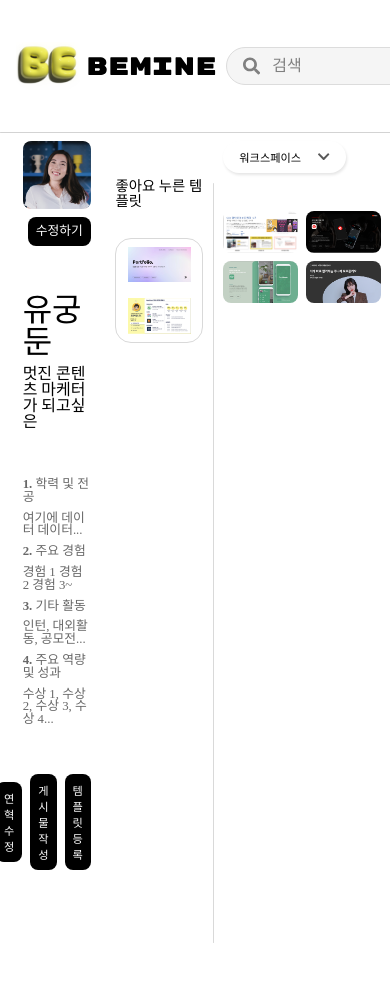
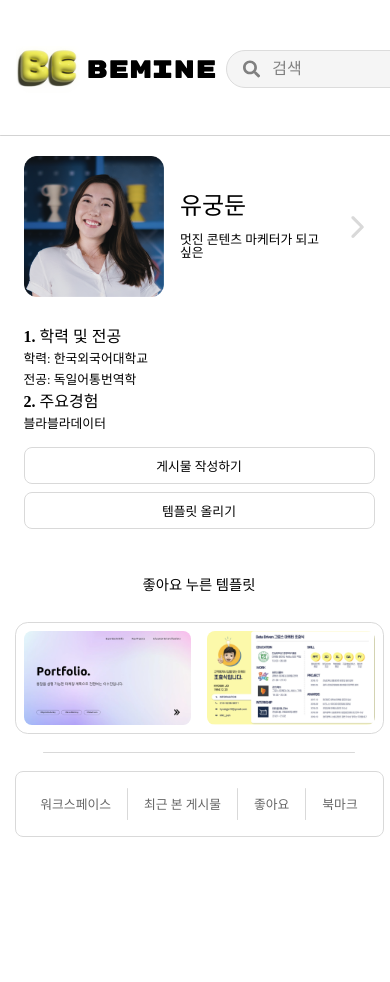
Before and after one commit to BEMINE-UMC/Client, a React (Vite) app: page /my in a window 390 px wide. Shown: the top 982 px of the page. After the commit the page ends 844 px from the top, so only its background shows below. Built offline with nearby package versions, Linux system fonts and the light colour scheme.

Commit message:
feat: MyPage 모바일/태블릿 반응형 UI 추가

```diff
--- a/package.json
+++ b/package.json
@@ -31,6 +31,7 @@
     "react-pdf": "^9.2.1",
     "react-quill": "^2.0.0",
     "react-redux": "^9.2.0",
+    "react-responsive": "^10.0.0",
     "react-router-dom": "^7.1.1",
     "redux": "^5.0.1",
     "styled-components": "^6.1.13",
--- a/src/pages/mine/MyPage.tsx
+++ b/src/pages/mine/MyPage.tsx
@@ -1,20 +1,64 @@
-// 마이페이지 메인 UI, 나영 작업 공간
+import styled from "styled-components";
+import { useMediaQuery } from "react-responsive";
 import CustomRow from "./components/CustomRow";
 import CustomDivider from "./components/CustomDivider";
 
 import Profile from "./main_component/Profile";
+import MobileProfile from "./for_mobile/main_component/mobile_profile";
 import Likes from "./main_component/Likes";
 import Workspace from "./main_component/Workspace";
+import MobileWorkspace from "./for_mobile/main_component/mobile_workspace";
+
+// Styled-component를 사용해 반응형 디자인 적용
+const ResponsiveRow = styled(CustomRow)`
+  width: 100vw;
+  height: auto;
+  align-items: center;
+  justify-content: center;
+  padding: 0.5rem;
+  flex-direction: row;
+
+  @media (max-width: 1024px) {
+    flex-direction: column;
+    align-items: center;
+  }
+
+  @media (max-width: 768px) {
+    flex-direction: column;
+    align-items: center;
+    padding: 0.25rem;
+  }
+`;
+
+const ResponsiveDivider = styled(CustomDivider)`
+  width: 0.5px;
+  height: 90vh;
+  background-color: #d9d9d9;
+
+  @media (max-width: 1024px) {
+    width: 90%;
+    height: 0.5px;
+    margin: 1rem 0;
+  }
+
+  @media (max-width: 768px) {
+    width: 80%;
+    height: 0.5px;
+    margin: 0.5rem 0;
+  }
+`;
 
 const MyPage = () => {
+    const isTabletOrMobile = useMediaQuery({ maxWidth: 1024 });
+
     return (
-        <CustomRow $width="100vw" $height="auto" $alignitems="center" $justifycontent="center" $padding="0.5rem">
-            <Profile />
+        <ResponsiveRow>
+            {isTabletOrMobile ? <MobileProfile /> : <Profile />}
             <Likes />
-            <CustomDivider $width="0.5px" $height="90vh" $backgroundcolor="#D9D9D9" />
-            <Workspace />
-        </CustomRow>
+            <ResponsiveDivider />
+            {isTabletOrMobile ? <MobileWorkspace /> : <Workspace />}
+        </ResponsiveRow>
     );
-}
+};
 
 export default MyPage;
--- /dev/null
+++ b/src/pages/mine/for_mobile/main_component/mobile_profile.tsx
@@ -0,0 +1,48 @@
+import { IoIosArrowForward } from "react-icons/io";
+import mockProfileImg from '../../../../assets/images/mockData/mockData_mine_ProfileImg.png';
+import { useNavigate } from "react-router-dom";
+
+import StyledImg from "../../components/StyledImg";
+import CustomRow from "../../components/CustomRow";
+import CustomFont from "../../components/CustomFont";
+import CustomColumn from "../../components/CustomColumn";
+import CustomButton from "../../components/CustomButton";
+
+const MobileProfile = () => {
+	const navigate = useNavigate();
+
+	const template = () => { navigate('/writetemplatepage'); }
+	const content = () => { navigate('/writecontentpage'); }
+
+	return (
+		<CustomColumn $width="90%" $height="auto" $alignitems="center" $justifycontent="center" $gap="1rem">
+			<CustomRow $width="100%" $height="auto" $padding="1rem" $gap="1rem">
+				<StyledImg src={mockProfileImg} $width="40%" $height="40%" />
+				<CustomColumn $width="60%" $height="auto" $gap="1rem" $alignitems="flex-start" $justifycontent="center">
+					<CustomFont $font="1.5rem" $color="black" $fontweight="bold">유궁둔</CustomFont>
+					<CustomFont $font="0.8rem" $color="black" $fontweight="bold">멋진 콘텐츠 마케터가 되고싶은</CustomFont>
+				</CustomColumn>
+				<IoIosArrowForward style={{ fontSize: '3rem', color: '#D9D9D9' }} />
+			</CustomRow>
+
+			<CustomColumn $width="100%" $height="auto" $gap="0.5rem" $alignitems="flex-start" $justifycontent="center">
+				<CustomFont $font="1rem" $color="black" $fontweight="bold">1. 학력 및 전공</CustomFont>
+				<CustomFont $font="0.8rem" $color="black">학력: 한국외국어대학교</CustomFont>
+				<CustomFont $font="0.8rem" $color="black">전공: 독일어통번역학</CustomFont>
+				<CustomFont $font="1rem" $color="black" $fontweight="bold">2. 주요경험</CustomFont>
+				<CustomFont $font="0.8rem" $color="black">블라블라데이터</CustomFont>
+			</CustomColumn>
+
+			<CustomColumn $width="100%" $height="auto" $gap="0.5rem" $alignitems="center" $justifycontent="center">
+				<CustomButton $width='100%' $height='auto' $padding="0.5rem" $backgroundColor="transparent" $border="1px solid #D9D9D9" onClick={content}>
+					<CustomFont $color="black" $font="0.8rem" $fontweight="bold">게시물 작성하기</CustomFont>
+				</CustomButton>
+				<CustomButton $width='100%' $height='auto' $padding="0.5rem" $backgroundColor="transparent" $border="1px solid #D9D9D9" onClick={template}>
+					<CustomFont $color="black" $font="0.8rem" $fontweight="bold">템플릿 올리기</CustomFont>
+				</CustomButton>
+			</CustomColumn>
+		</CustomColumn>
+	);
+};
+
+export default MobileProfile;
--- /dev/null
+++ b/src/pages/mine/for_mobile/main_component/mobile_workspace.tsx
@@ -0,0 +1,34 @@
+import CustomBox from "../../components/CustomBox";
+import CustomButton from "../../components/CustomButton";
+import CustomRow from "../../components/CustomRow";
+import CustomDivider from "../../components/CustomDivider";
+import CustomFont from "../../components/CustomFont";
+
+const MobileWorkspace = () => {
+	return (
+		<CustomBox $width="90%" $alignitems="center" $justifycontent="center" $height="auto" $padding="1rem 0.5rem" $border="1px solid #D9D9D9" $backgroundcolor="white">
+			<CustomRow $width="100%" $gap="1rem">
+				<CustomButton $backgroundColor="transparent" $width='auto' $height='auto' $padding="0">
+					<CustomFont $color="#666666" $fontweight="bold">워크스페이스</CustomFont>
+				</CustomButton>
+				<CustomDivider $backgroundcolor="#D9D9D9" $width="1px" $height="2rem" />
+
+				<CustomButton $backgroundColor="transparent" $width='auto' $height='auto' $padding="0">
+					<CustomFont $color="#666666" $fontweight="bold">최근 본 게시물</CustomFont>
+				</CustomButton>
+				<CustomDivider $backgroundcolor="#D9D9D9" $width="1px" $height="2rem" />
+
+				<CustomButton $backgroundColor="transparent" $width='auto' $height='auto' $padding="0">
+					<CustomFont $color="#666666" $fontweight="bold">좋아요</CustomFont>
+				</CustomButton>
+				<CustomDivider $backgroundcolor="#D9D9D9" $width="1px" $height="2rem" />
+
+				<CustomButton $backgroundColor="transparent" $width='auto' $height='auto' $padding="0">
+					<CustomFont $color="#666666" $fontweight="bold">북마크</CustomFont>
+				</CustomButton>
+			</CustomRow>
+		</CustomBox>
+	);
+};
+
+export default MobileWorkspace;
--- a/src/pages/mine/main_component/Likes.tsx
+++ b/src/pages/mine/main_component/Likes.tsx
@@ -1,3 +1,4 @@
+import styled from "styled-components";
 import { useNavigate } from "react-router-dom";
 import CustomColumn from "../components/CustomColumn";
 import CustomFont from "../components/CustomFont";
@@ -5,32 +6,92 @@
 import StyledImg from "../components/StyledImg";
 import CustomButton from "../components/CustomButton";
 
-// 마이페이지의 좋아요 누른 컴포넌트, 나영 담당
-
 import mockDataLikes1 from '../../../assets/images/mockData/mockData_mine_Likes_1.png';
 import mockDataLikes2 from '../../../assets/images/mockData/mockData_mine_Likes_2.png';
 
 const mockDataLikes = [mockDataLikes1, mockDataLikes2];
 
+// Styled-components for responsiveness
+const ResponsiveColumn = styled(CustomColumn)`
+  width: 25%;
+  min-height: 100vh;
+  align-items: center;
+  justify-content: flex-start;
+
+  @media (max-width: 1024px) {
+    width: 80%;
+    min-height: auto;
+  }
+
+  @media (max-width: 768px) {
+    width: 90%;
+    min-height: auto;
+  }
+`;
+
+const ResponsiveImg = styled(StyledImg)`
+  width: 100%;
+
+  @media (max-width: 768px) {
+    border-radius: 0.5rem;
+  }
+`;
+
+const ResponsiveBox = styled(CustomBox)`
+  display: grid;
+  grid-template-columns: 1fr; /* 기본적으로 한 줄 */
+  gap: 1rem;
+  width: 80%;
+  height: auto;
+  padding: 0.5rem;
+  background-color: transparent;
+  border: 1.5px solid #d9d9d9;
+  align-items: center;
+  justify-content: center;
+  border-radius: 1rem;
+
+  @media (max-width: 1024px) {
+    width: 90%;
+    grid-template-columns: repeat(2, 1fr); /* 태블릿에서는 2열 */
+  }
+
+  @media (max-width: 768px) {
+    width: 100%;
+    grid-template-columns: repeat(2, 1fr); /* 모바일에서도 2열 */
+    border-radius: 0.8rem;
+  }
+`;
+
 const Likes = () => {
 	const navigate = useNavigate();
-	const GoLikesTemplate = () => { navigate('/my'); } // 실제 경로로 나중에 바꾸기 - 좋아요 누른 게시물 버튼
+	const GoLikesTemplate = () => {
+		navigate('/my'); // 실제 경로로 나중에 바꾸기 - 좋아요 누른 게시물 버튼
+	};
 
 	return (
-		<CustomColumn $width="25%" $minHeight="100vh" $alignitems="center" $justifycontent="flex-start">
+		<ResponsiveColumn>
 			<CustomColumn $height="1vh"></CustomColumn>
-			<CustomFont $color="black" $font="0.9rem" $fontweight="bold">좋아요 누른 템플릿</CustomFont>
+			<CustomFont $color="black" $font="0.9rem" $fontweight="bold">
+				좋아요 누른 템플릿
+			</CustomFont>
 
-			<CustomBox $flexdirection="column" $width="80%" $height="auto" $padding="0.5rem" $backgroundcolor="transparent" $border="1.5px solid #D9D9D9"
-				$alignitems="center" $justifycontent="center" $borderradius="1rem">
+			<ResponsiveBox>
 				{mockDataLikes.map((src, index) => (
-					<CustomButton key={index} $width='90%' $height='auto' $padding='0' $backgroundColor='transparent' onClick={GoLikesTemplate}>
-						<StyledImg src={src} $width="100%" />
+					<CustomButton
+						key={index}
+						$width="100%" /* 그리드 아이템이 가로 영역을 채우도록 설정 */
+						$height="auto"
+						$padding="0"
+						$backgroundColor="transparent"
+						onClick={GoLikesTemplate}
+					>
+						<ResponsiveImg src={src} />
 					</CustomButton>
 				))}
-			</CustomBox>
-		</CustomColumn>
+			</ResponsiveBox>
+		</ResponsiveColumn>
 	);
-}
+};
+
 
 export default Likes;
--- a/src/pages/mine/main_component/Profile.tsx
+++ b/src/pages/mine/main_component/Profile.tsx
@@ -8,9 +8,76 @@
 import StyledImg from "../components/StyledImg";
 import CustomButton from "../components/CustomButton";
 import CustomInput from "../components/CustomInput";
-import Modal from "../components/Modal";
+// import Modal from "../components/Modal";
+import styled from "styled-components";
 
 import mockProfileImg from '../../../assets/images/mockData/mockData_mine_ProfileImg.png';
+
+const ResponsiveColumn = styled(CustomColumn)`
+  width: 25%;
+  min-height: 100vh;
+  align-items: center;
+  justify-content: flex-start;
+  gap: 3rem;
+
+  @media (max-width: 1024px) {
+    width: 80%;
+    min-height: auto;
+    gap: 2rem;
+  }
+
+  @media (max-width: 768px) {
+    width: 90%;
+    min-height: auto;
+    gap: 1.5rem;
+  }
+`;
+
+const ResponsiveInnerColumn = styled(CustomColumn)`
+  width: 70%;
+  height: auto;
+  align-items: flex-start;
+  justify-content: center;
+  gap: 0.5rem;
+
+  @media (max-width: 1024px) {
+    width: 90%;
+    gap: 0.4rem;
+  }
+
+  @media (max-width: 768px) {
+    width: 100%;
+    gap: 0.3rem;
+  }
+`;
+
+const ResponsiveImg = styled(StyledImg)`
+  width: 100%;
+  border-radius: 0.5rem;
+
+  @media (max-width: 768px) {
+    border-radius: 0.3rem;
+  }
+`;
+
+const ResponsiveButtonRow = styled(CustomRow)`
+  width: 70%;
+  height: auto;
+  align-items: center;
+  justify-content: flex-end;
+  gap: 0.5rem;
+
+  @media (max-width: 1024px) {
+    width: 90%;
+    gap: 0.4rem;
+  }
+
+  @media (max-width: 768px) {
+    width: 100%;
+    justify-content: space-between;
+    gap: 0.3rem;
+  }
+`;
 
 const initialProfileData = {
 	name: "유궁둔",
@@ -86,82 +153,63 @@
 	};
 
 	return (
-		<CustomColumn $width="25%" $minHeight="100vh" $alignitems="center" $justifycontent="flex-start" $gap="3rem">
-			<CustomColumn $width="70%" $height="auto" $alignitems="flex-start" $justifycontent="center" $gap="0.5rem">
-				<StyledImg src={profileImage} $width="100%" $borderradius="0.5rem" />
+		<ResponsiveColumn>
+			<ResponsiveInnerColumn>
+				<ResponsiveImg src={profileImage} />
 				<CustomRow $width="100%" $justifycontent="flex-end">
-					<CustomButton as="label" $backgroundColor="black" $padding="0.5rem" $width='auto' $height='auto'>
+					<CustomButton as="label" $backgroundColor="black" $padding="0.5rem" $width="auto" $height="auto">
 						<CustomFont $color="white" $fontweight="bold">수정하기</CustomFont>
-						<input type="file" onChange={handleImageUpload} style={{ display: 'none' }} />
+						<input type="file" onChange={handleImageUpload} style={{ display: "none" }} />
 					</CustomButton>
 				</CustomRow>
-			</CustomColumn>
+			</ResponsiveInnerColumn>
 
-			<CustomColumn $width="70%" $height="auto" $alignitems="flex-start" $justifycontent="center" $gap="0.5rem">
+			<ResponsiveInnerColumn>
 				<CustomFont $color="black" $font="2rem" $fontweight="bold">{profileData.name}</CustomFont>
 				<CustomFont $color="black" $font="1rem" $fontweight="bold">{profileData.tagline}</CustomFont>
-			</CustomColumn>
+			</ResponsiveInnerColumn>
 
-			<CustomColumn $width="70%" $height="auto" $alignitems="flex-start" $justifycontent="center" $gap="0.5rem">
-				{isEditing ? (
-					tempData.sections.map((section, index) => (
+			<ResponsiveInnerColumn>
+				{isEditing
+					? tempData.sections.map((section, index) => (
 						<>
-							<CustomInput key={`title-${index}`} value={section.title} onChange={(e) => handleInputChange(index, 'title', e.target.value)} placeholder={`${section.title}`} />
-							<CustomInput key={`content-${index}`} value={section.content} onChange={(e) => handleInputChange(index, 'content', e.target.value)} placeholder={`${section.content}`} />
+							<CustomInput key={`title-${index}`} value={section.title} onChange={(e) => handleInputChange(index, "title", e.target.value)} placeholder={`${section.title}`} />
+							<CustomInput key={`content-${index}`} value={section.content} onChange={(e) => handleInputChange(index, "content", e.target.value)} placeholder={`${section.content}`} />
 						</>
 					))
-				) : (
-					profileData.sections.map((section, index) => (
+					: profileData.sections.map((section, index) => (
 						<>
 							<CustomFont key={`title-${index}`} $color="#686868" $font="0.8rem" $fontweight="bold">{section.title}</CustomFont>
 							<CustomFont key={`content-${index}`} $color="#686868" $font="0.8rem">{section.content}</CustomFont>
 						</>
-					))
-				)}
-			</CustomColumn>
+					))}
+			</ResponsiveInnerColumn>
 
-			<CustomRow $width="70%" $height="auto" $alignitems="center" $justifycontent="flex-end" $gap="0.5rem">
+			<ResponsiveButtonRow>
 				{isEditing ? (
 					<>
-						<CustomButton $backgroundColor="black" $padding="0.5rem" $width='7rem' $height='auto' onClick={handleCancelEdit}>
+						<CustomButton $backgroundColor="black" $padding="0.5rem" $width="7rem" $height="auto" onClick={handleCancelEdit}>
 							<CustomFont $color="white" $font="0.7rem">수정 취소</CustomFont>
 						</CustomButton>
-						<CustomButton $backgroundColor={allFieldsFilled ? "yellow" : "#D9D9D9"} $padding="0.5rem" $width='7rem' $height='auto' onClick={handleEdit} disabled={!allFieldsFilled}>
+						<CustomButton $backgroundColor={allFieldsFilled ? "yellow" : "#D9D9D9"} $padding="0.5rem" $width="7rem" $height="auto" onClick={handleEdit} disabled={!allFieldsFilled}>
 							<CustomFont $color={allFieldsFilled ? "black" : "white"} $font="0.7rem">수정 완료</CustomFont>
 						</CustomButton>
 					</>
 				) : (
-					<CustomButton $backgroundColor="black" $padding="0.5rem" $width='7rem' $height='auto' onClick={handleEditClick}>
-						<CustomFont $color="white" $font="0.7rem">연혁 수정</CustomFont>
-					</CustomButton>
-				)}
-
-				{isEditing ? (<></>) : (
 					<>
-						<CustomButton $backgroundColor="black" $padding="0.5rem" $width='7rem' $height='auto' onClick={GoWriteContent}>
+						<CustomButton $backgroundColor="black" $padding="0.5rem" $width="7rem" $height="auto" onClick={handleEditClick}>
+							<CustomFont $color="white" $font="0.7rem">연혁 수정</CustomFont>
+						</CustomButton>
+						<CustomButton $backgroundColor="black" $padding="0.5rem" $width="7rem" $height="auto" onClick={GoWriteContent}>
 							<CustomFont $color="white" $font="0.7rem">게시물 작성</CustomFont>
 						</CustomButton>
-						<CustomButton $backgroundColor="black" $padding="0.5rem" $width='7rem' $height='auto' onClick={GoWriteTemplate}>
+						<CustomButton $backgroundColor="black" $padding="0.5rem" $width="7rem" $height="auto" onClick={GoWriteTemplate}>
 							<CustomFont $color="white" $font="0.7rem">템플릿 등록</CustomFont>
 						</CustomButton>
 					</>
 				)}
-			</CustomRow>
-
-			<Modal isOpen={editModal} onClose={() => setEditModal(false)}>
-				<CustomColumn $width="90%" $alignitems="center" $justifycontent="center">
-					<CustomFont $color='black' $fontweight='bold'>정말 수정하시겠습니까?</CustomFont>
-					<CustomRow $width="90%">
-						<CustomButton $backgroundColor="transparent" onClick={Back}>
-							<CustomFont $color='black' $fontweight='bold'>취소</CustomFont>
-						</CustomButton>
-						<CustomButton $backgroundColor="#FFE100" onClick={handleConfirmEdit}>
-							<CustomFont $color='black' $fontweight='bold'>수정하기</CustomFont>
-						</CustomButton>
-					</CustomRow>
-				</CustomColumn>
-			</Modal>
-		</CustomColumn>
+			</ResponsiveButtonRow>
+		</ResponsiveColumn>
 	);
 };
 
```
Also changed, not shown: src/pages/mine/for_mobile/profilePage/profilePage.tsx (added, +23 -0 lines), 1 other file (tests, documents, lock files or other folders).
